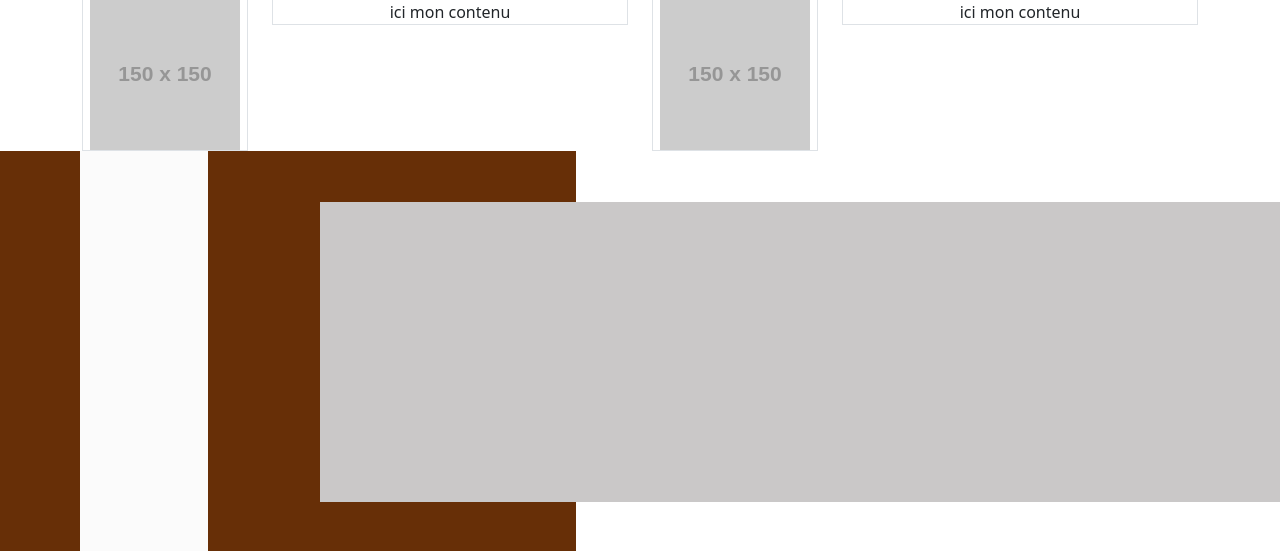
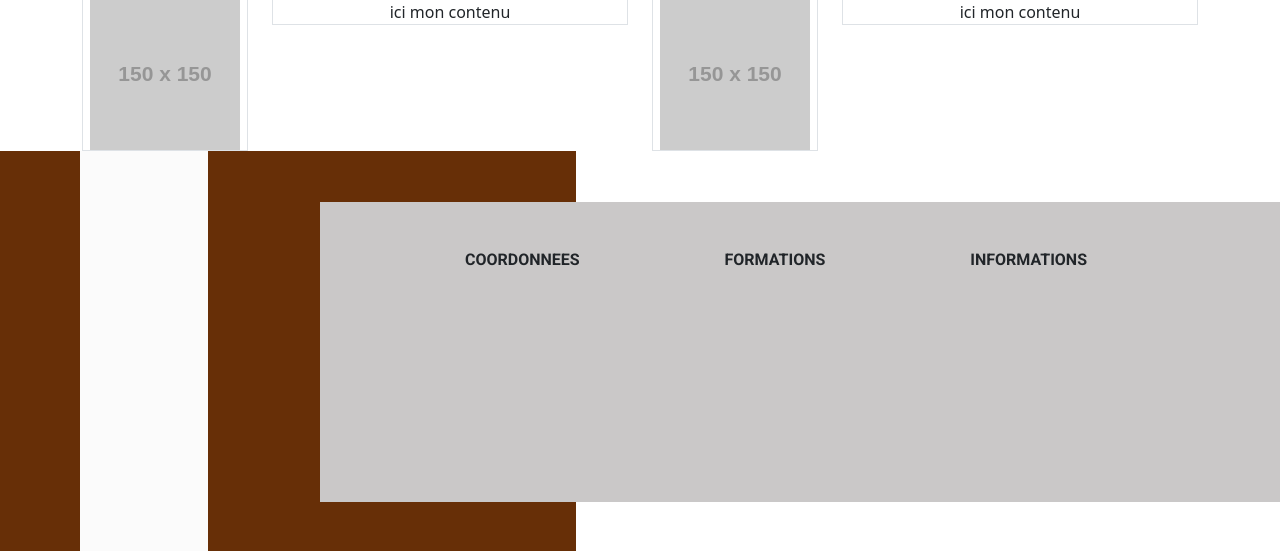
Before and after one commit to TheMaxium69/NRPrevention-SiteWeb, a PHP site: page / in a window 1280 px wide; the page is wider, and only the part inside the window is pictured. Shown: the part 2475-3026 px from the top of that part. Run offline with PHP 8.4, Linux system fonts and the light colour scheme; grey boxes labelled with a size stand in for pictures from a placeholder-image service; some libraries are stand-ins or nearby versions.

Commit message:
update font

```diff
--- a/composant/footer.phtml
+++ b/composant/footer.phtml
@@ -2,5 +2,11 @@
 <div class="footer-style">
 <div class="white-div"></div>
 <div class="brown-div"></div>
-<div class="grey-div"></div>
+<div class="grey-div">
+    <div class="footer-position mt-5 me-5 d-flex justify-content-evenly">
+    <h6>COORDONNEES</h6>
+    <h6>FORMATIONS</h6>
+    <h6>INFORMATIONS</h6>
+    </div>
 </div>
+</div>
--- a/css/footer.css
+++ b/css/footer.css
@@ -26,3 +26,8 @@
     margin-top: 4%;
     position: absolute;
 }
+
+.footer-position h6{
+    font-family: "Roboto", sans-serif;
+    font-weight: 700;
+}
--- a/extension/link.phtml
+++ b/extension/link.phtml
@@ -2,3 +2,6 @@
 <link rel="stylesheet" type="text/css" media="screen" href="css/index.css">
 <link rel="stylesheet" type="text/css" media="screen" href="css/navbar.css">
 <link rel="stylesheet" type="text/css" media="screen" href="css/footer.css">
+<link rel="preconnect" href="https://fonts.googleapis.com">
+<link rel="preconnect" href="https://fonts.gstatic.com" crossorigin>
+<link href="https://fonts.googleapis.com/css2?family=Roboto:wght@400;700&display=swap" rel="stylesheet">
```
